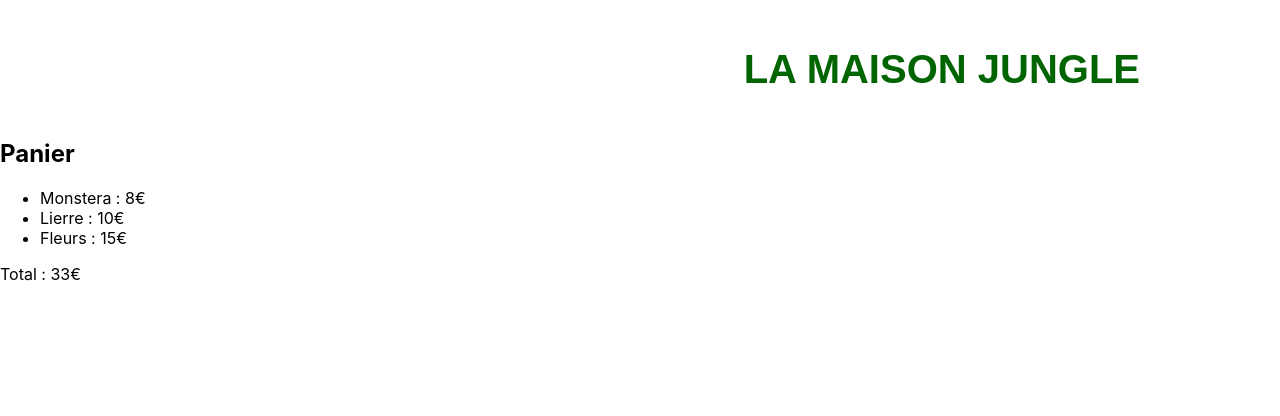
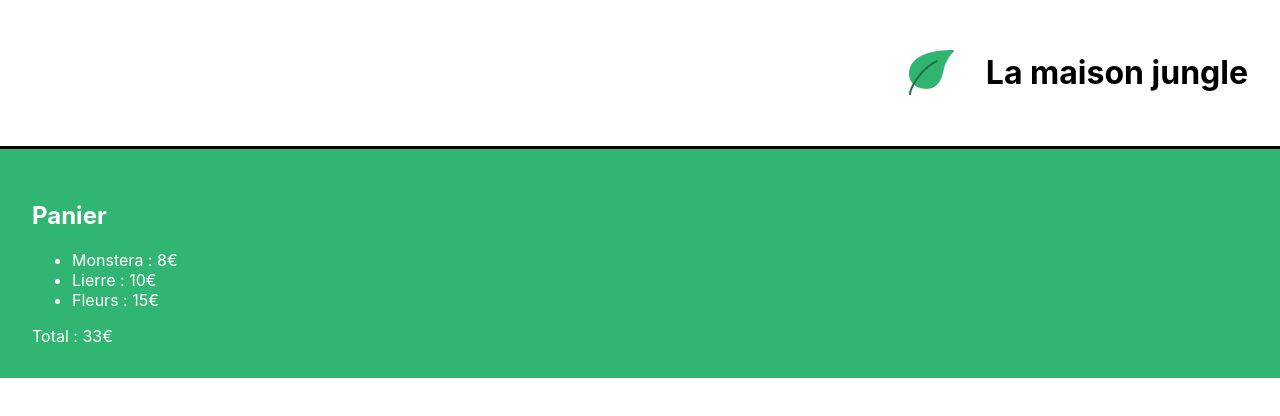
Before and after one commit to JonathanG-coder/La-maison-jungle, a React (Create React App) app: page / in a window 1280 px wide. Shown: the top 416 px of the page. Built offline with nearby package versions, Linux system fonts and the light colour scheme.

Commit message:
Add Logo and Style

```diff
--- a/src/components/Banner/Banner.css
+++ b/src/components/Banner/Banner.css
@@ -1,8 +1,19 @@
-h1 {
-    color: #006400;
-    text-align: right;
-    margin-right: 3em;
-    padding: 20px;
-    font-family: Arial, sans-serif;
-    font-size: 2.5em;
+.lmj-banner {
+	color: black;
+	text-align: right;
+	padding: 32px;
+	border-bottom: solid 3px black;
+	display: flex;
+	justify-content: flex-end;
+	flex-direction: row;
+	align-items: center;
 }
+
+.lmj-title {
+	padding-left: 32px;
+}
+
+.lmj-logo {
+	height: 45px;
+	width: 45px;
+}
--- a/src/components/Banner/Banner.js
+++ b/src/components/Banner/Banner.js
@@ -1,8 +1,17 @@
 import './Banner.css';
+import logo from '../../assets/logo.png';
+
+
+
 
 function Banner() {
-    const title = "La maison jungle";
-    return <h1>{title.toUpperCase()}</h1>;
+    const title = 'La maison jungle'
+    return (
+        <div className='lmj-banner'>
+            <img src={logo} alt='La maison jungle' className='lmj-logo' />
+            <h1 className='lmj-title'>{title}</h1>
+        </div>
+    )
 }
 
-export default Banner;
+export default Banner
--- a/src/components/Cart/Cart.css
+++ b/src/components/Cart/Cart.css
@@ -0,0 +1,5 @@
+.lmj-cart {
+	color: white;
+	background-color: #31b572;
+	padding: 32px;
+}
--- a/src/components/Cart/Cart.js
+++ b/src/components/Cart/Cart.js
@@ -1,9 +1,11 @@
+import './Cart.css'
+
 function Cart() {
-    const monsteraPrice = 8;
-    const ivyPrice = 10;
-    const flowerPrice = 15;
+	const monsteraPrice = 8
+	const ivyPrice = 10
+	const flowerPrice = 15
 	return (
-        <div>
+		<div className='lmj-cart'>
 			<h2>Panier</h2>
 			<ul>
 				<li>Monstera : {monsteraPrice}€</li>
@@ -12,7 +14,7 @@
 			</ul>
 			Total : {monsteraPrice + ivyPrice + flowerPrice}€
 		</div>
-    );
+	)
 }
 
-export default Cart;
+export default Cart
```
Also changed, not shown: src/assets/logo.png (added). Lines whose indentation alone changed are shown as unchanged.
